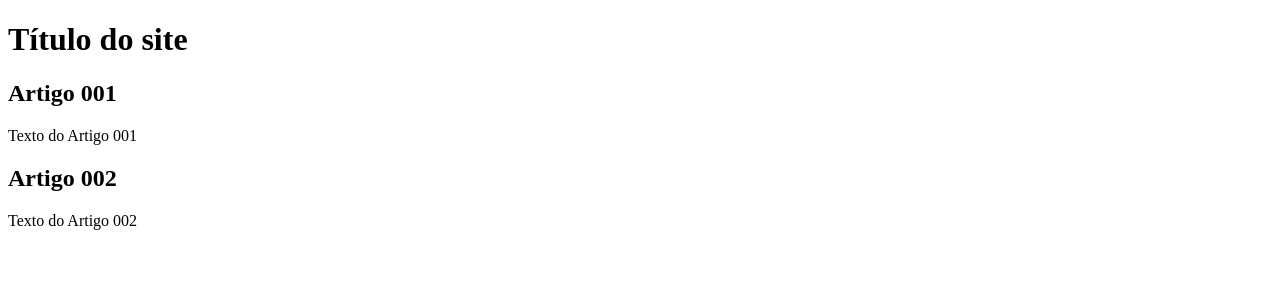
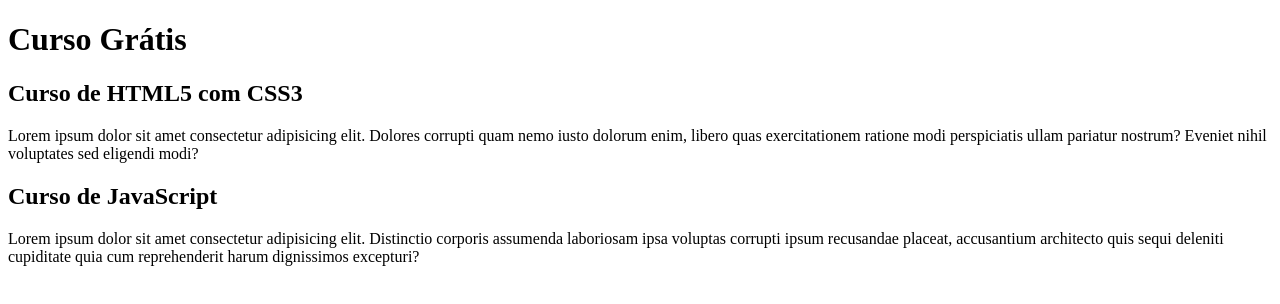
Before and after one commit to kaiquebatists007-ops/projeto-site, a plain HTML site: page index.html in a window 1280 px wide. Drawn offline with Linux system fonts and the light colour scheme.

Commit message:
Comecei a escrever o conteúdo

```diff
--- a/index.html
+++ b/index.html
@@ -8,15 +8,15 @@
 <body>
     <main>
         <header>
-            <h1>Título do site</h1>
+            <h1>Curso Grátis</h1>
         </header>
         <article>
-            <h2>Artigo 001</h2>
-            <p>Texto do Artigo 001</p>
+            <h2>Curso de HTML5 com CSS3</h2>
+            <p>Lorem ipsum dolor sit amet consectetur adipisicing elit. Dolores corrupti quam nemo iusto dolorum enim, libero quas exercitationem ratione modi perspiciatis ullam pariatur nostrum? Eveniet nihil voluptates sed eligendi modi?</p>
         </article>
         <article>
-            <h2>Artigo 002</h2>
-            <p>Texto do Artigo 002</p>
+            <h2>Curso de JavaScript</h2>
+            <p>Lorem ipsum dolor sit amet consectetur adipisicing elit. Distinctio corporis assumenda laboriosam ipsa voluptas corrupti ipsum recusandae placeat, accusantium architecto quis sequi deleniti cupiditate quia cum reprehenderit harum dignissimos excepturi?</p>
         </article>
     </main>
 </body>
```
